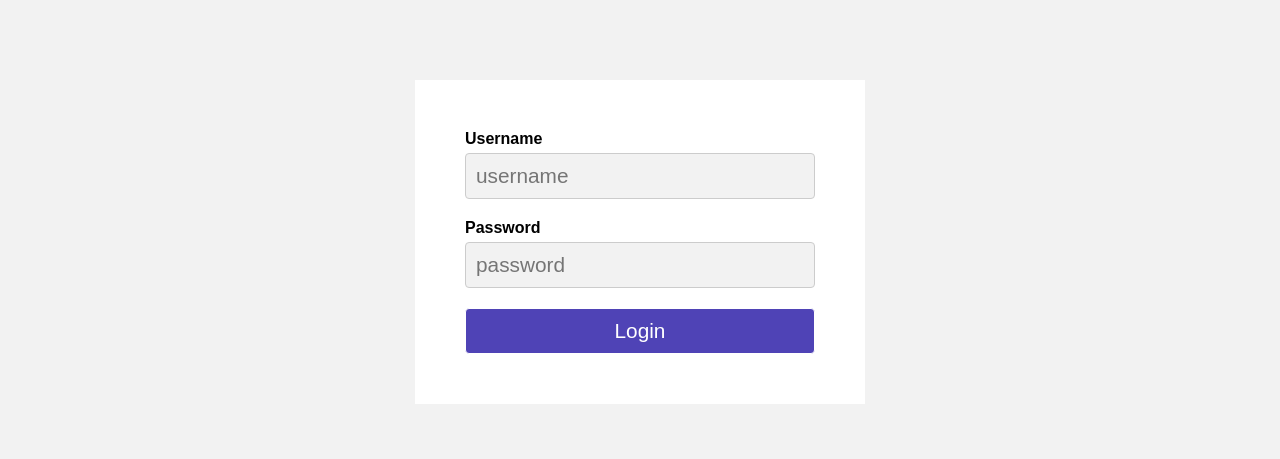
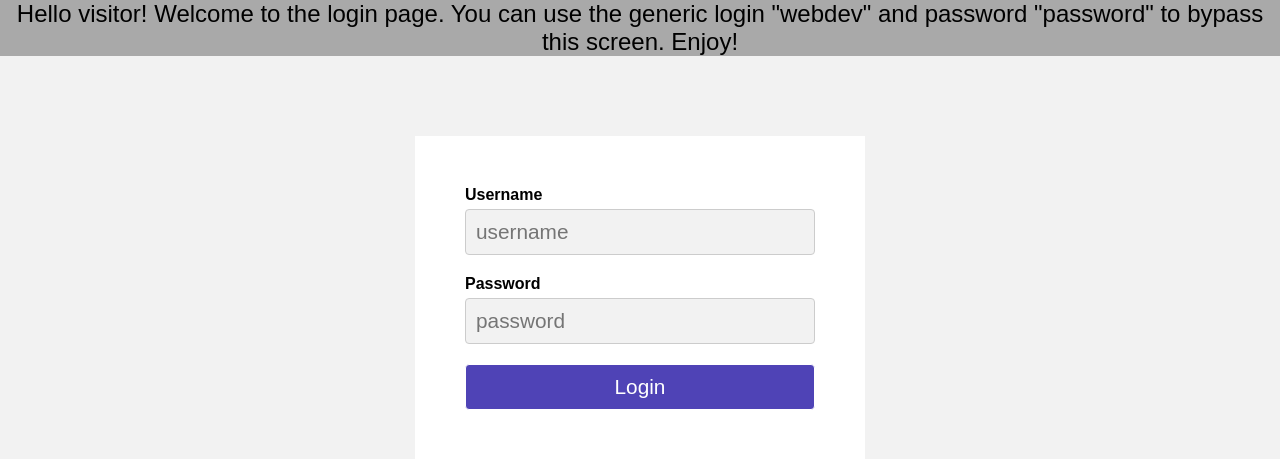
Before and after one commit to itstooerli/photo-app, a Flask app: page /login in a window 1280 px wide. Shown: the part 70-529 px from the top of the page. Run offline with Flask 2, Linux system fonts and the light colour scheme; parts of the project's set-up code (start-up, migrations or seed data) failed here and were passed over; some libraries are stand-ins or nearby versions.

Commit message:
Added login page banner for anon users to login

```diff
--- a/templates/login.html
+++ b/templates/login.html
@@ -45,11 +45,18 @@
             color: #c91111;
             margin-bottom: 10px;
         }
+        .demobar {
+            font-size: x-large;
+            /* background: gray; */
+            background: darkgray;
+            text-align: center;
+        }
     </style>
 </head>
 <body>
     <!-- Nav Bar still rendered via server-side template -->
     {% include 'includes/navbar.html'  %}
+    <div class="demobar">Hello visitor! Welcome to the login page. You can use the generic login "webdev" and password "password" to bypass this screen. Enjoy!</div>
     <form method="POST" action="/login">
         {% if message %}
             <div class="error">{{ message }}</div>
```
